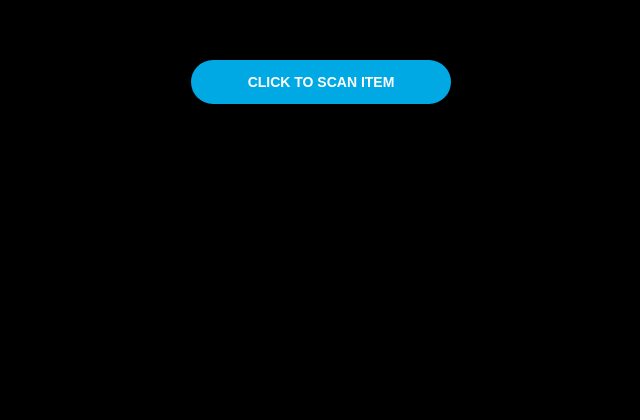
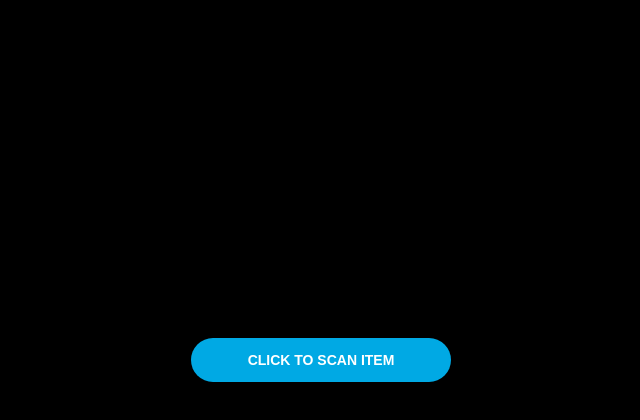
Before and after one commit to nmkleiner/Gemini-Hackathon, a Vue app: page / in a window 1280 px wide. Shown: the part 318-738 px from the top of the page, without its empty margins (319-959 px from the left). Built offline with nearby package versions, Linux system fonts and the light colour scheme.

Commit message:
UI fixes

```diff
--- a/src/App.vue
+++ b/src/App.vue
@@ -1,11 +1,8 @@
 <template>
   <div class="container">
-    <Button
-      class="mainButton"
-      :text
-      primary
-      @click="() => (cameraActive = true)"
-    />
+    <div class="footer" v-if="isInitialState">
+      <Button class="mainButton" :text primary @click="onClick" />
+    </div>
 
     <Camera v-if="cameraActive" @take-picture="handlePictureTaken" />
     <Cropper v-if="cropActive" :picture="picture" />
@@ -19,9 +16,15 @@ import Cropper from "./components/Cropper.vue";
 
 const text = "click to scan item";
 
+const isInitialState = ref(true);
 const cameraActive = ref(false);
 const picture = ref<Blob | null>(null);
 const cropActive = ref(false);
+
+const onClick = () => {
+  cameraActive.value = true;
+  isInitialState.value = false;
+};
 
 const handlePictureTaken = (blob: Blob) => {
   cameraActive.value = false;
@@ -39,10 +42,10 @@ const handlePictureTaken = (blob: Blob) => {
   width: 100vw;
   background-color: black;
 
-  .mainButton {
-    width: 260px;
-    text-transform: uppercase;
-    font-weight: bold;
+  .footer {
+    .mainButton {
+      width: 260px;
+    }
   }
 }
 </style>
--- a/src/components/Button.vue
+++ b/src/components/Button.vue
@@ -36,6 +36,8 @@ const buttonClasses = computed(() => [
   border: none;
   font-size: 14px;
   cursor: pointer;
+  text-transform: uppercase;
+  font-weight: bold;
 
   &.primary,
   &.secondary {
--- a/src/components/Camera.vue
+++ b/src/components/Camera.vue
@@ -1,7 +1,7 @@
 <template>
   <div class="cameraContainer">
     <camera ref="cameraRef" autoplay></camera>
-    <div class="buttonContainer">
+    <div class="footer">
       <Button primary :text="'scan item'" @click="takePicture"></Button>
     </div>
   </div>
@@ -35,10 +35,5 @@ const takePicture = async () => {
   justify-content: center;
   align-items: center;
   flex-direction: column;
-
-  .buttonContainer {
-    position: absolute;
-    bottom: 40px;
-  }
 }
 </style>
--- a/src/style.css
+++ b/src/style.css
@@ -7,3 +7,12 @@ body {
 
 #app {
 }
+
+.footer {
+    position: fixed;
+    bottom: 0;
+    width: 100%;
+    display: flex;
+    justify-content: center;
+    padding: 40px 0 100px;
+}
```
